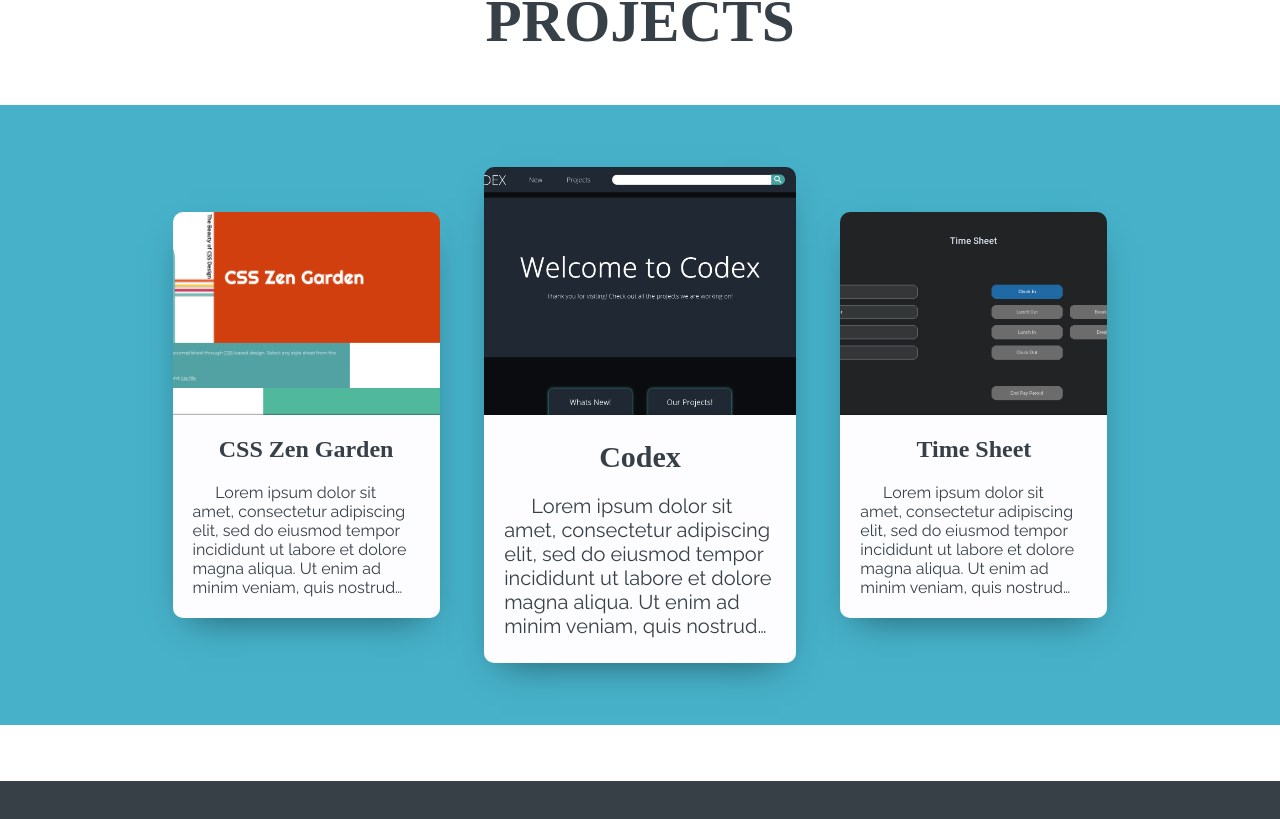
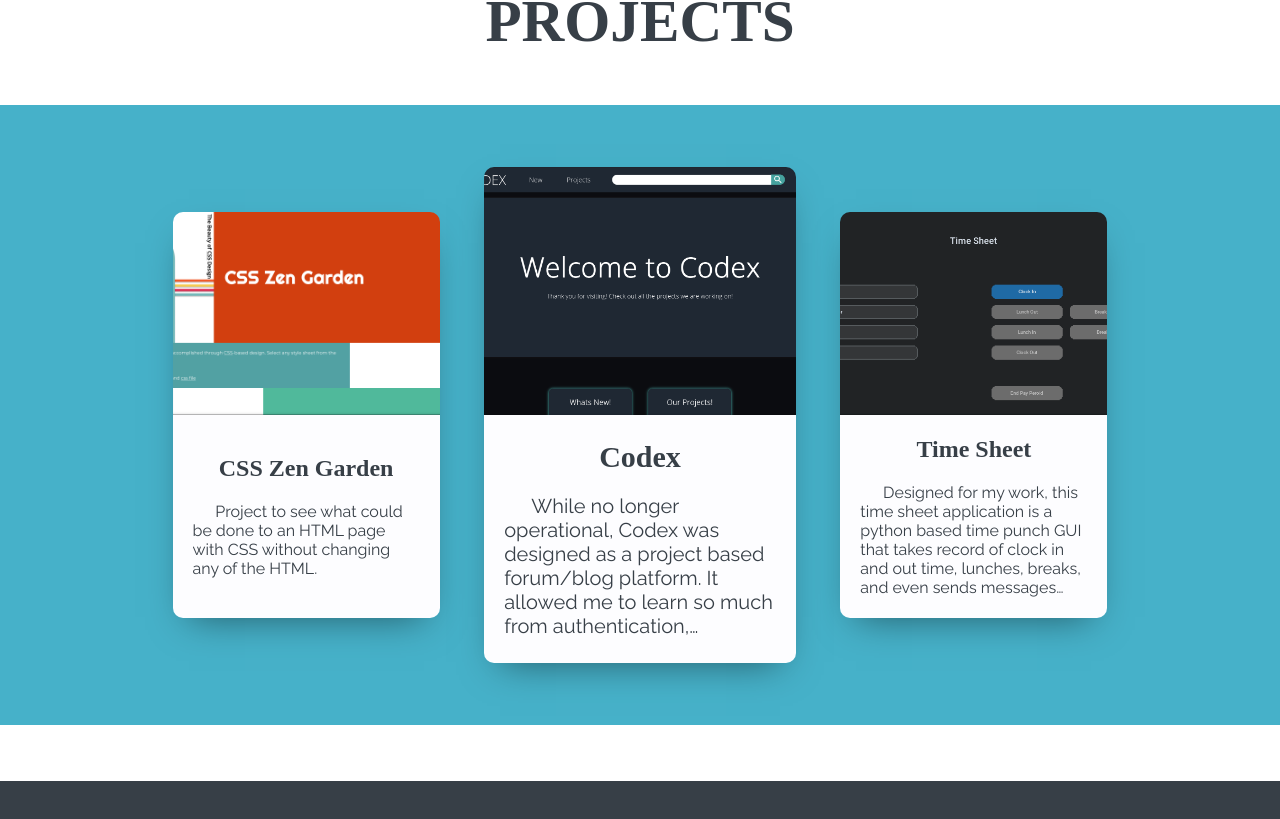
Before and after one commit to petersonBrandon/personal-page, a Next.js app: page / in a window 1280 px wide. Shown: the part 2419-3238 px from the top of the page. Built offline with nearby package versions, Linux system fonts and the light colour scheme; a web font is replaced by a local one.

Commit message:
Updated the projects tiles

```diff
--- a/pages/index.tsx
+++ b/pages/index.tsx
@@ -137,7 +137,12 @@
             <h1 className="view_title">PROJECTS</h1>
             <div id="projects_background">
               <div id="projects_content">
-                <motion.div className="project_tile" id="project_1">
+                <a
+                  href="https://petersonbrandon.github.io/ZenGarden/"
+                  id="project_1"
+                  target="_blank"
+                >
+                  <motion.div className="project_tile">
                     <div className="project_image_wrapper">
                       <Image
                         src={zen_garden}
@@ -149,36 +154,43 @@
                     <div className="project_body">
                       <h1>CSS Zen Garden</h1>
                       <p>
-                      Lorem ipsum dolor sit amet, consectetur adipiscing elit,
-                      sed do eiusmod tempor incididunt ut labore et dolore magna
-                      aliqua. Ut enim ad minim veniam, quis nostrud exercitation
-                      ullamco laboris nisi ut aliquip ex ea commodo consequat.
-                      Duis aute irure dolor in reprehenderit in voluptate velit
-                      esse cillum dolore eu fugiat nulla pariatur. Excepteur
-                      sint occaecat cupidatat non proident, sunt in culpa qui
-                      officia deserunt mollit anim id est laborum.
+                        Project to see what could be done to an HTML page with
+                        CSS without changing any of the HTML.
                       </p>
                     </div>
                   </motion.div>
-                <motion.div className="project_tile" id="project_2">
+                </a>
+                <a
+                  href="https://github.com/petersonBrandon/codex"
+                  id="project_2"
+                  target="_blank"
+                >
+                  <motion.div className="project_tile">
                     <div className="project_image_wrapper">
-                    <Image src={codex} alt="Codex" height={2000} width={2000} />
+                      <Image
+                        src={codex}
+                        alt="Codex"
+                        height={2000}
+                        width={2000}
+                      />
                     </div>
                     <div className="project_body">
                       <h1>Codex</h1>
                       <p>
-                      Lorem ipsum dolor sit amet, consectetur adipiscing elit,
-                      sed do eiusmod tempor incididunt ut labore et dolore magna
-                      aliqua. Ut enim ad minim veniam, quis nostrud exercitation
-                      ullamco laboris nisi ut aliquip ex ea commodo consequat.
-                      Duis aute irure dolor in reprehenderit in voluptate velit
-                      esse cillum dolore eu fugiat nulla pariatur. Excepteur
-                      sint occaecat cupidatat non proident, sunt in culpa qui
-                      officia deserunt mollit anim id est laborum.
+                        While no longer operational, Codex was designed as a
+                        project based forum/blog platform. It allowed me to
+                        learn so much from authentication, database storage,
+                        sessions, cookies, and so much more.
                       </p>
                     </div>
                   </motion.div>
-                <motion.div className="project_tile" id="project_3">
+                </a>
+                <a
+                  href="https://github.com/petersonBrandon/Time-Sheet"
+                  id="project_3"
+                  target="_blank"
+                >
+                  <motion.div className="project_tile">
                     <div className="project_image_wrapper">
                       <Image
                         src={time_sheet}
@@ -190,17 +202,15 @@
                     <div className="project_body">
                       <h1>Time Sheet</h1>
                       <p>
-                      Lorem ipsum dolor sit amet, consectetur adipiscing elit,
-                      sed do eiusmod tempor incididunt ut labore et dolore magna
-                      aliqua. Ut enim ad minim veniam, quis nostrud exercitation
-                      ullamco laboris nisi ut aliquip ex ea commodo consequat.
-                      Duis aute irure dolor in reprehenderit in voluptate velit
-                      esse cillum dolore eu fugiat nulla pariatur. Excepteur
-                      sint occaecat cupidatat non proident, sunt in culpa qui
-                      officia deserunt mollit anim id est laborum.
+                        Designed for my work, this time sheet application is a
+                        python based time punch GUI that takes record of clock
+                        in and out time, lunches, breaks, and even sends
+                        messages alerting team members when any of these actions
+                        is performed.
                       </p>
                     </div>
                   </motion.div>
+                </a>
               </div>
             </div>
           </div>
--- a/styles/globals.css
+++ b/styles/globals.css
@@ -492,6 +492,15 @@
   width: 80%;
   height: 80%;
 }
+#projects_content a {
+  text-decoration: none;
+  color: #373f47;
+  transition: 0.25s ease;
+}
+#projects_content a:hover {
+  transform: scale(1.1);
+  transition: 0.25s ease;
+}
 
 .project_tile {
   height: 100%;
--- a/styles/sass/projects_view.scss
+++ b/styles/sass/projects_view.scss
@@ -18,6 +18,17 @@
   grid-template-rows: repeat(11, 1fr);
   width: 80%;
   height: 80%;
+
+  a {
+    text-decoration: none;
+    color: $dark_grey;
+    transition: 0.25s ease;
+  }
+
+  a:hover {
+    transform: scale(1.1);
+    transition: 0.25s ease;
+  }
 }
 
 .project_tile {
```
Also changed, not shown: 1 other file (tests, documents, lock files or other folders). Lines whose indentation alone changed are shown as unchanged.
